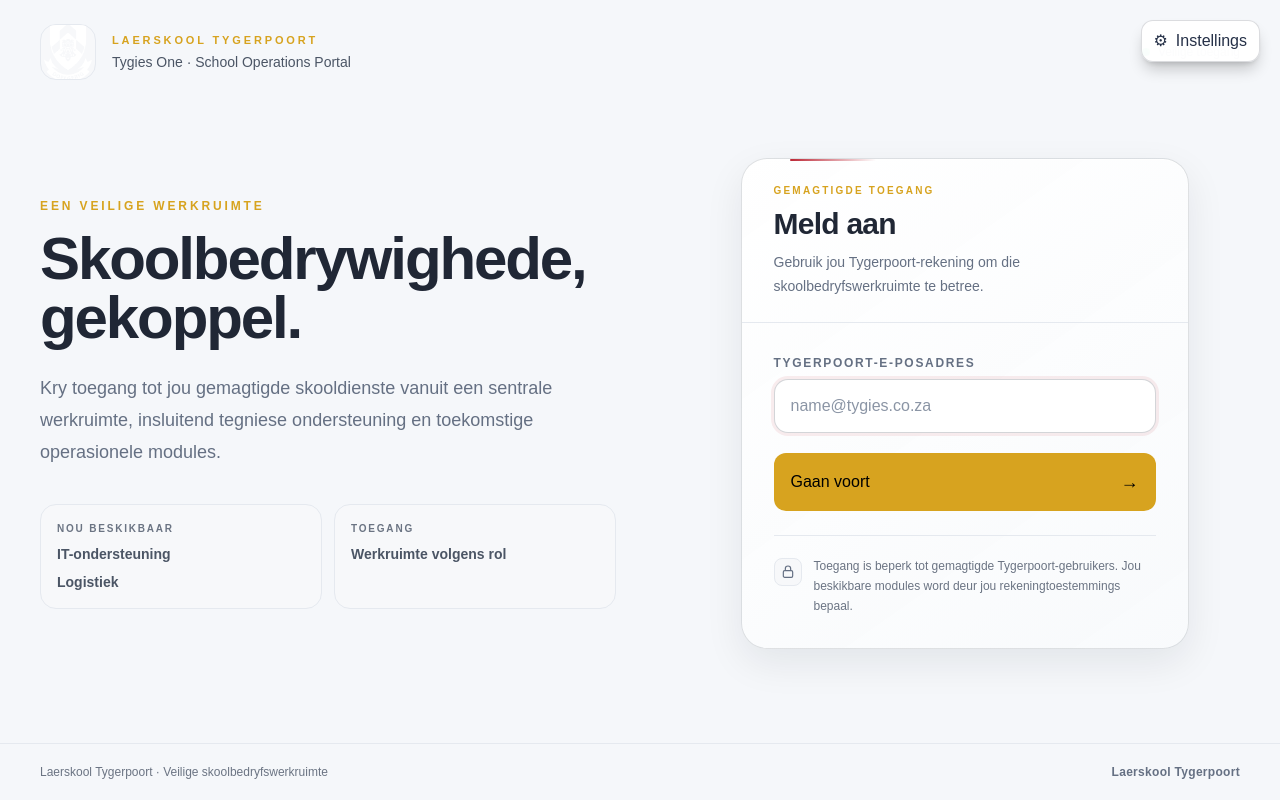
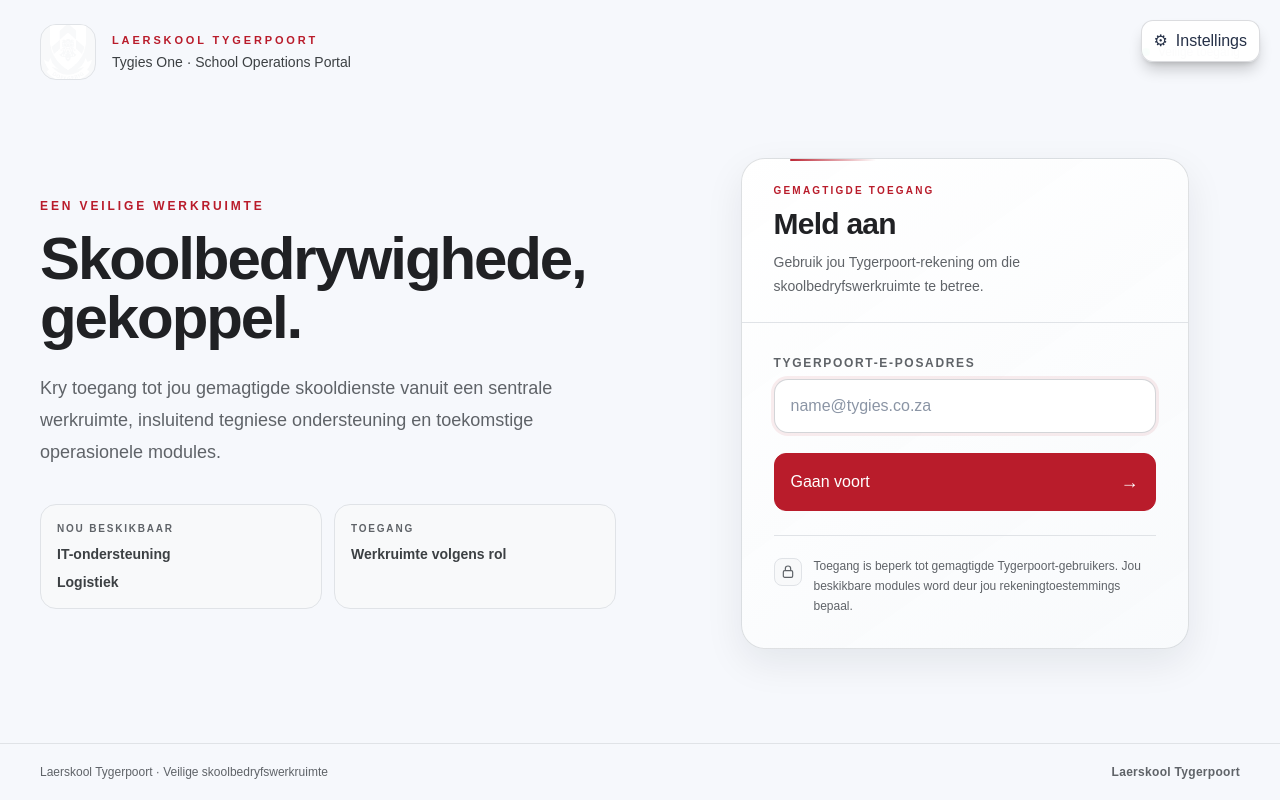
Before and after one commit to wbreytenbach-ops/nkrn-platform, a Next.js app in the folder web/: page /login in a window 1280 px wide. Built offline with nearby package versions, Linux system fonts and the light colour scheme; no server answers.

Commit message:
Make Tygies One sign-in styling visibly override legacy theme rules

```diff
--- a/web/src/app/components/workspace-shell.css
+++ b/web/src/app/components/workspace-shell.css
@@ -126,3 +126,49 @@ html.tygies-workspace-active[data-theme=light] .nkrn-control :is(input,select,te
         color: #202735 !important;
     }
 }
+
+
+/* Sign-in page is intentionally independent of legacy .nkrn-control overrides.
+   These high-specificity rules ensure the workspace design is actually visible. */
+main.tygies-login-page {
+  min-height: 100vh;
+  background: #f6f8fc !important;
+  color: #202124 !important;
+  font-family: Arial, Helvetica, sans-serif;
+}
+main.tygies-login-page .text-white { color: #202124 !important; }
+main.tygies-login-page .text-zinc-200,
+main.tygies-login-page .text-zinc-300 { color: #3c4043 !important; }
+main.tygies-login-page .text-zinc-400,
+main.tygies-login-page .text-zinc-500,
+main.tygies-login-page .text-zinc-600,
+main.tygies-login-page .text-zinc-700 { color: #5f6368 !important; }
+main.tygies-login-page [class*="text-[#d7a31f]"],
+main.tygies-login-page [class*="text-[#e7b42b]"] { color: #b91c2b !important; }
+main.tygies-login-page .nkrn-panel {
+  background: #ffffff !important;
+  border: 1px solid #e0e3e7 !important;
+  border-radius: 24px !important;
+  box-shadow: 0 12px 36px rgba(60,64,67,.12) !important;
+  color: #202124 !important;
+  backdrop-filter: none !important;
+}
+main.tygies-login-page [class*="border-white/"] { border-color: #e0e3e7 !important; }
+main.tygies-login-page [class*="bg-white/"] { background-color: #f8f9fa !important; }
+main.tygies-login-page [class*="bg-black/"] { background-color: #ffffff !important; }
+main.tygies-login-page input {
+  background: #ffffff !important;
+  border-color: #dadce0 !important;
+  color: #202124 !important;
+}
+main.tygies-login-page input::placeholder { color: #70757a !important; opacity: 1; }
+main.tygies-login-page button[type="submit"] {
+  background: #b91c2b !important;
+  border-color: #b91c2b !important;
+  color: #ffffff !important;
+}
+main.tygies-login-page button[type="submit"]:hover:not(:disabled) {
+  background: #9f1724 !important;
+}
+main.tygies-login-page .backdrop-blur-xl,
+main.tygies-login-page .backdrop-blur-2xl { backdrop-filter: none !important; }
```
